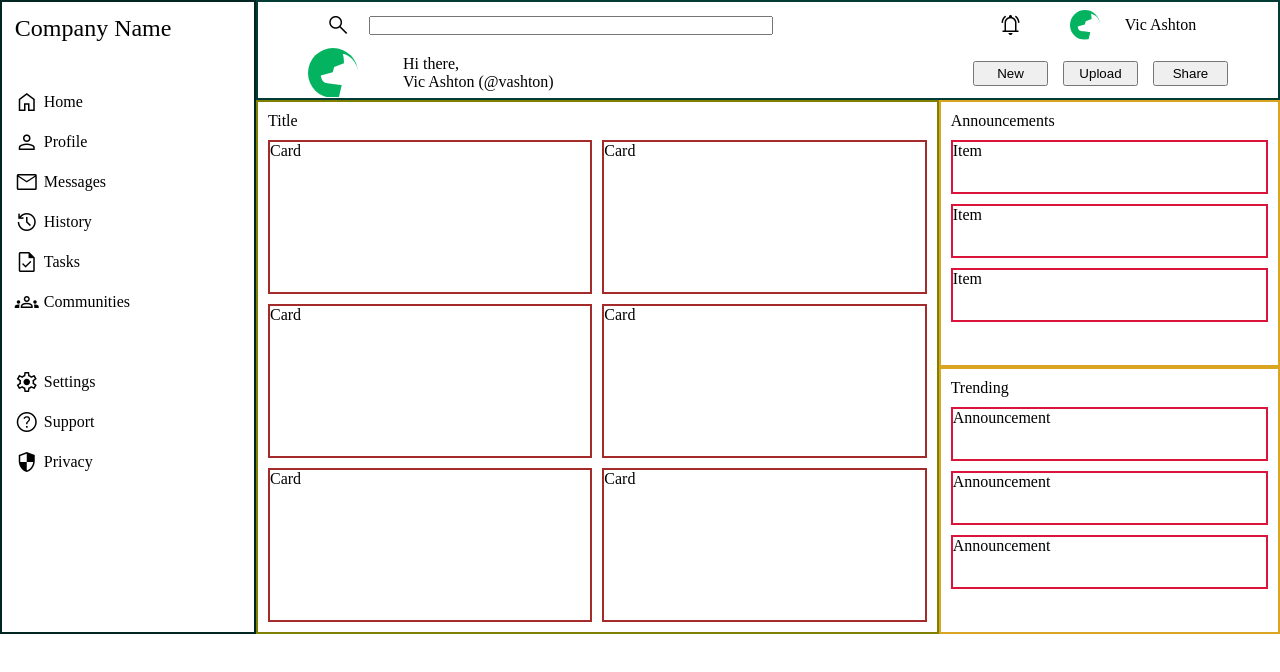
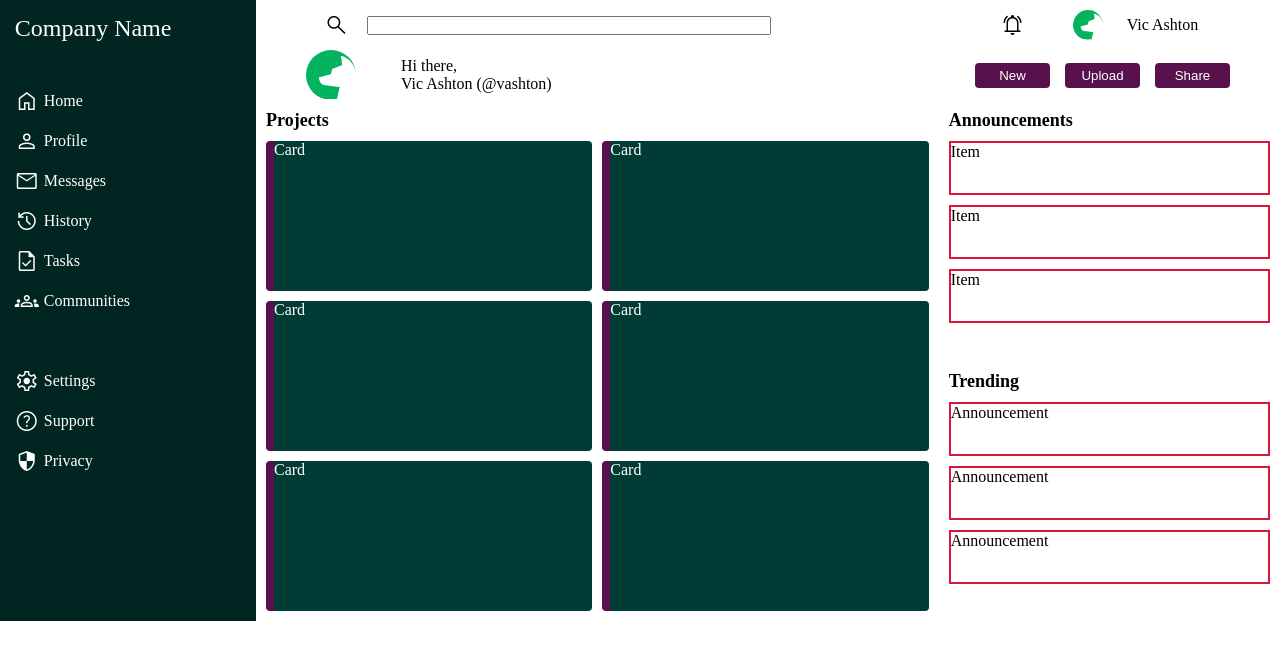
Before and after one commit to Michaeldq1/dashboard, a plain HTML site: page index.html in a window 1280 px wide. Drawn offline with nearby package versions, Linux system fonts and the light colour scheme.

Commit message:
styling updates

```diff
--- a/index.html
+++ b/index.html
@@ -79,7 +79,7 @@
     </div>
     <div class="main-content">
         <div class="projects">
-            <div class="title">Title</div>
+            <div class="title">Projects</div>
             <div class="project-card">Card</div>
             <div class="project-card">Card</div>
             <div class="project-card">Card</div>
--- a/style.css
+++ b/style.css
@@ -19,7 +19,6 @@ body {
 }
 
 header {
-    border: 2px solid var(--outline-color-one);
     grid-column: 2 / 3;
 
     display: grid;
@@ -87,6 +86,10 @@ input {
 
 button {
     height: 25px;
+    background-color: var(--secondary-color);
+    border-radius: 4px;
+    color: white;
+    border: none;
 }
 
 .material-symbols-outlined {
@@ -101,6 +104,8 @@ button {
 .sidebar {
     border: 2px solid var(--outline-color-two);
     padding: 5%;
+    background-color: var(--outline-color-two);
+    color: white;
 
     grid-column: 1 / 2;
     grid-row: 1 / 3;
@@ -131,7 +136,6 @@ button {
 }
 
 .projects {
-    border: 2px solid olive;
     grid-column: 1 / 2;
     grid-row: 1 / 3;
     padding: 10px;
@@ -144,17 +148,22 @@ button {
 .title {
     grid-column: 1 / 3;
     grid-row: 1 / 2;
+
+    font-size: large;
+    font-weight: bold;
 }
 
 .project-card {
-    border: 2px solid brown;
     height: 150px;
+    border-left: 8px solid var(--secondary-color);
+    background-color: var(--outline-color-one);
+    color: white;
+    border-radius: 4px;
 }
 
 .announcements, .trending {
     grid-column: 2 / 3;
 
-    border: 2px solid goldenrod;
     padding: 10px;
 }
 
```
